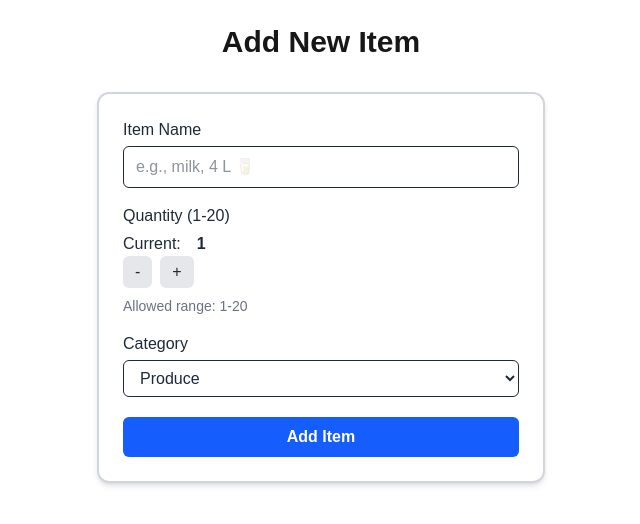
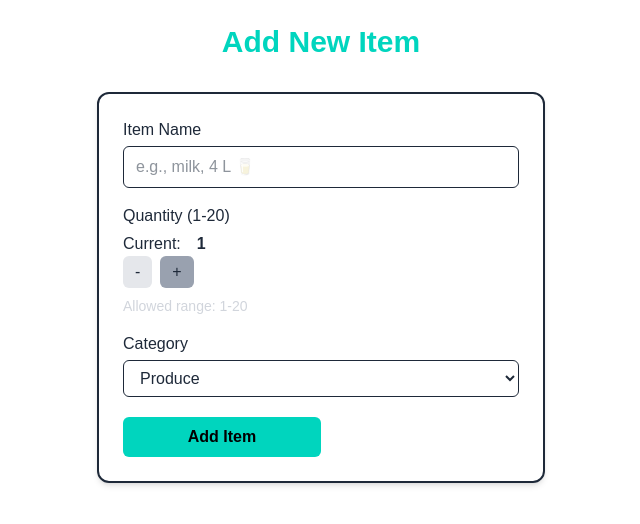
Before and after one commit to rocky-mcgoey/cprg306-assignments, a Next.js app: page /week-5 in a window 1280 px wide. Shown: the top 524 px of the page, without its empty margins (319-959 px from the left). Built offline with nearby package versions, Linux system fonts and the light colour scheme.

Commit message:
Made styling changes to accomodate dark and light modes

```diff
--- a/app/week-5/new-item.js
+++ b/app/week-5/new-item.js
@@ -40,7 +40,7 @@ const decrement = () => {
 
 
   return (
-    <section className="max-w-md mx-auto mt-8 p-6 rounded-xl border-2 shadow-md bg-white border-gray-300 text-gray-800 dark:bg-gray-900 dark:border-gray-600 dark:text-gray-100">
+    <section className="max-w-md mx-auto mt-8 p-6 rounded-xl border-2 shadow-md bg-white-100 border-black-300 text-gray-800 dark:bg-stone-900 dark:border-teal-600 dark:text-teal-300">
       <form onSubmit={handleSubmit} className="space-y-4">
         <div>
           <label className="block mb-1 font-medium" htmlFor="name">
@@ -73,7 +73,7 @@ const decrement = () => {
               type="button"
               onClick={decrement}
               disabled={quantity === 1}
-              className="px-3 py-1 bg-gray-200 rounded-md hover:bg-gray-300 dark:bg-gray-700 dark:hover:bg-gray-600"
+              className="px-3 py-1 bg-gray-200 rounded-md hover:bg-gray-300 dark:bg-gray-700 dark:hover:bg-gray-600 disabled:cursor-not-allowed"
 
             >
               -
@@ -83,14 +83,14 @@ const decrement = () => {
               type="button"
               onClick={increment}
               disabled={quantity === 20}
-              className="px-3 py-1 bg-gray-200 rounded-md hover:bg-gray-300 dark:bg-gray-700 dark:hover:bg-gray-600"
+              className="px-3 py-1 bg-gray-400 rounded-md hover:bg-gray-200 dark:bg-blue-700 dark:hover:bg-blue-400 disabled:cursor-not-allowed"
             >
               +
             </button>
 
           </div>
 
-            <p className="text-sm text-gray-500 mt-1">
+            <p className="text-sm text-gray-300 mt-1">
               Allowed range: 1-20
             </p>
           </div>
@@ -114,7 +114,7 @@ const decrement = () => {
         <div className="pt-1">
           <button
           type="submit"
-          className="w-full py-2 px-4 bg-blue-600 text-white font-semibold rounded-md hover:bg-blue-700 focus:outline-none focus:ring-2 focus:ring-blue-500"
+          className="w-1/2 py-2 px-4 bg-teal-400 text-black font-semibold rounded-md hover:bg-blue-700 focus:outline-none focus:ring-2 focus:ring-blue-500"
           >
             Add Item
           </button>
--- a/app/week-5/page.js
+++ b/app/week-5/page.js
@@ -3,7 +3,7 @@ import NewItem from "./new-item";
 export default function Page() {
   return (
     <main className="min-h-screen p-6">
-      <h1 className="text-3xl font-bold text-center mb-8">Add New Item</h1>
+      <h1 className="text-3xl text-teal-400 font-bold text-center mb-8">Add New Item</h1>
       <NewItem />
     </main>
   );
```
